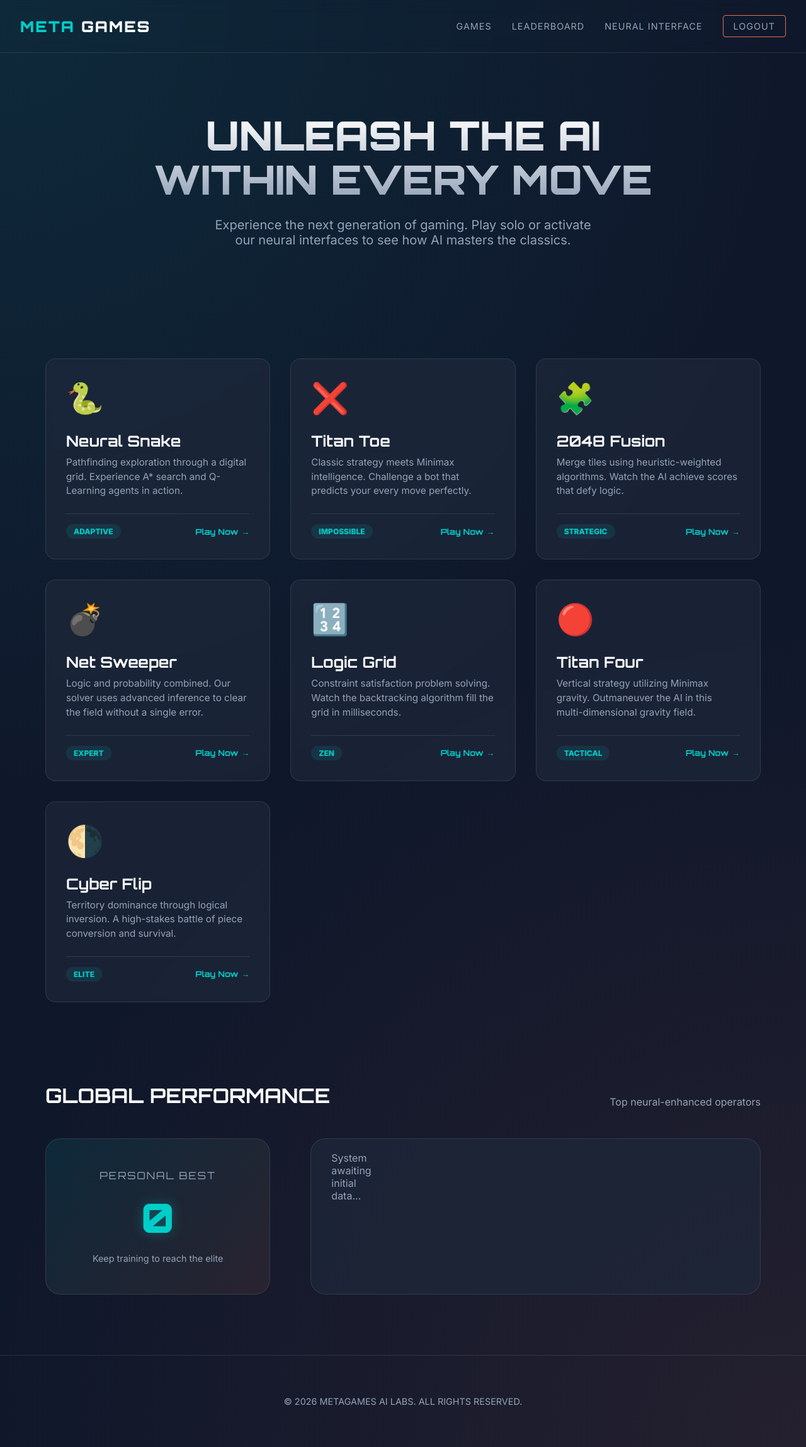
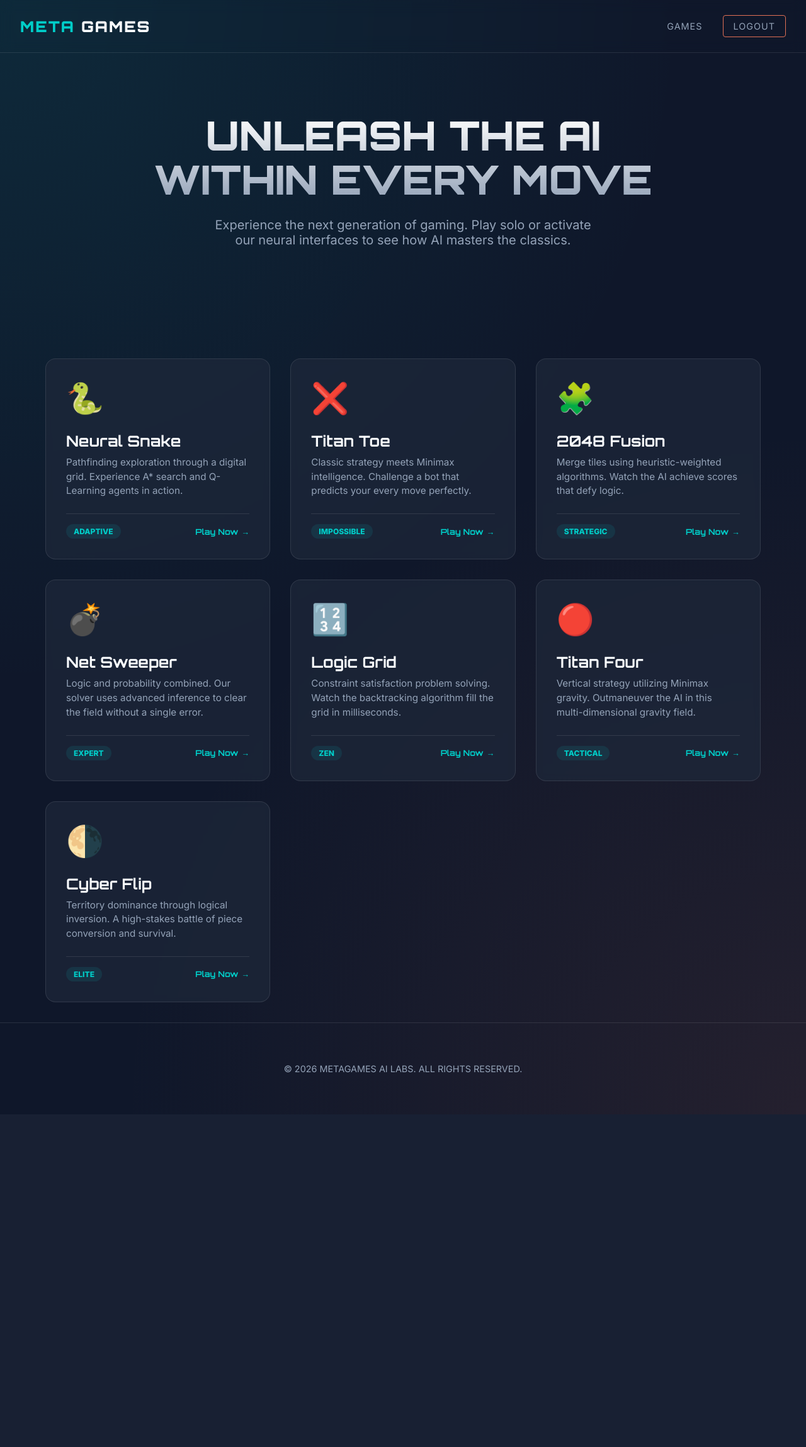
Before and after one commit to syampencfraft/ai-game-bot, a Django app: page / in a window 1280 px wide. Shown: the whole page at 63% size. After the commit the page ends 1769 px from the top, so only its background shows below. Run offline with Django 5.2, Linux system fonts and the light colour scheme; the visitor is signed in with stand-in values (Sample User, id 1); data that the repository does not hold is empty.

Commit message:
Fix navbar links, remove leaderboard section, fix 2048 log2 crash and CSS classes

```diff
--- a/ai_game_bot_project/game_engine/game2048_logic.py
+++ b/ai_game_bot_project/game_engine/game2048_logic.py
@@ -114,7 +114,7 @@ class Game2048:
                 if board[i][j] != 0:
                     k = j + 1
                     while k < 4 and board[i][k] == 0: k += 1
-                    if k < 4:
+                    if k < 4 and board[i][k] != 0:
                         smooth_score -= abs(np.log2(board[i][j]) - np.log2(board[i][k]))
 
         return empty_cells * 100 + max_tile * 10 + mono_score * 50 + smooth_score * 5
--- a/ai_game_bot_project/game_engine/templates/games/snake.html
+++ b/ai_game_bot_project/game_engine/templates/games/snake.html
@@ -306,8 +306,8 @@
             <div style="text-align: right; margin-bottom: 25px;">
                 {% if user.is_authenticated %}
                 <div style="margin-bottom: 5px; font-size: 0.9rem; color: #b2bec3;">OPERATOR</div>
-                <div style="font-family: 'Orbitron'; color: var(--primary); font-size: 1.2rem; margin-bottom: 10px;">{{
-                    user.username }}</div>
+                <div style="font-family: 'Orbitron'; color: var(--primary); font-size: 1.2rem; margin-bottom: 10px;">
+                    {{ user.username }}</div>
                 <a href="{% url 'logout' %}"
                     style="color: var(--accent); text-decoration: none; font-size: 0.8rem; border: 1px solid var(--accent); padding: 4px 10px; border-radius: 4px; transition: all 0.2s;">TERMINATE
                     SESSION</a>
--- a/ai_game_bot_project/game_engine/templates/index.html
+++ b/ai_game_bot_project/game_engine/templates/index.html
@@ -232,100 +232,6 @@
             transform: translateX(5px);
         }
 
-        .leaderboard-section {
-            padding: 6rem 2rem;
-            max-width: 1200px;
-            margin: 0 auto;
-        }
-
-        .section-header {
-            margin-bottom: 3rem;
-            display: flex;
-            justify-content: space-between;
-            align-items: flex-end;
-        }
-
-        .section-header h2 {
-            font-family: 'Orbitron', sans-serif;
-            font-size: 2rem;
-            color: var(--text);
-        }
-
-        .leaderboard-container {
-            display: grid;
-            grid-template-columns: 1fr 2fr;
-            gap: 4rem;
-        }
-
-        .personal-best {
-            background: linear-gradient(135deg, rgba(var(--primary-rgb), 0.1), rgba(225, 112, 85, 0.1));
-            padding: 3rem;
-            border-radius: 1.5rem;
-            border: 1px solid var(--border);
-            text-align: center;
-            display: flex;
-            flex-direction: column;
-            justify-content: center;
-        }
-
-        .pb-label {
-            font-family: 'Orbitron', sans-serif;
-            font-size: 1rem;
-            color: var(--text-dim);
-            letter-spacing: 2px;
-            margin-bottom: 1rem;
-        }
-
-        .pb-value {
-            font-family: 'Orbitron', sans-serif;
-            font-size: 4rem;
-            font-weight: 900;
-            color: var(--primary);
-            text-shadow: var(--glow);
-        }
-
-        .global-ranking {
-            background: var(--surface);
-            border: 1px solid var(--border);
-            border-radius: 1.5rem;
-            overflow: hidden;
-        }
-
-        .ranking-item {
-            display: grid;
-            grid-template-columns: 50px 1fr 100px;
-            padding: 1.25rem 2rem;
-            border-bottom: 1px solid var(--border);
-            align-items: center;
-            transition: background 0.3s;
-        }
-
-        .ranking-item:last-child {
-            border-bottom: none;
-        }
-
-        .ranking-item:hover {
-            background: rgba(255, 255, 255, 0.05);
-        }
-
-        .rank {
-            font-family: 'Orbitron', sans-serif;
-            color: var(--text-dim);
-            font-weight: 700;
-        }
-
-        .rank-name {
-            font-weight: 600;
-            color: var(--text);
-        }
-
-        .rank-score {
-            font-family: 'Orbitron', sans-serif;
-            color: var(--accent);
-            text-align: right;
-            font-weight: 700;
-        }
-
         .footer {
             padding: 4rem 2rem;
             border-top: 1px solid var(--border);
@@ -337,10 +243,6 @@
         @media (max-width: 768px) {
             .hero h1 {
                 font-size: 2.5rem;
-            }
-
-            .leaderboard-container {
-                grid-template-columns: 1fr;
             }
 
             .nav-links {
@@ -355,9 +257,7 @@
         <a href="/" class="logo">META<span>GAMES</span></a>
         <div class="nav-links">
             {% if user.is_authenticated %}
-            <a href="#">Games</a>
-            <a href="#">Leaderboard</a>
-            <a href="#">Neural Interface</a>
+            <a href="#games">Games</a>
             <a href="{% url 'logout' %}" class="btn-logout">Logout</a>
             {% else %}
             <a href="{% url 'login' %}">Sign In</a>
@@ -372,7 +272,7 @@
             the classics.</p>
     </header>
 
-    <main class="games-grid">
+    <main class="games-grid" id="games">
         <!-- Snake Game -->
         <a href="{% url 'snake' %}" class="game-card">
             <div class="game-icon">🐍</div>
@@ -471,35 +371,6 @@
         </a>
     </main>
 
-    <section class="leaderboard-section">
-        <div class="section-header">
-            <h2>GLOBAL PERFORMANCE</h2>
-            <p style="color: var(--text-dim)">Top neural-enhanced operators</p>
-        </div>
-
-        <div class="leaderboard-container">
-            <div class="personal-best">
-                <div class="pb-label">PERSONAL BEST</div>
-                <div class="pb-value">{{ user_high_score }}</div>
-                <p style="margin-top: 1rem; font-size: 0.9rem; color: var(--text-dim)">Keep training to reach the elite
-                </p>
-            </div>
-
-            <div class="global-ranking">
-                {% for s in top_scores %}
-                <div class="ranking-item">
-                    <span class="rank">#{{ forloop.counter }}</span>
-                    <span class="rank-name">{{ s.user.username }}</span>
-                    <span class="rank-score">{{ s.score }}</span>
-                </div>
-                {% empty %}
-                <div class="ranking-item" style="justify-content: center; color: var(--text-dim)">
-                    System awaiting initial data...
-                </div>
-                {% endfor %}
-            </div>
-        </div>
-    </section>
 
     <footer class="footer">
         <p>&copy; 2026 METAGAMES AI LABS. ALL RIGHTS RESERVED.</p>
```
Also changed, not shown: ai_game_bot_project/game_engine/templates/games/2048.html (+4 -4 lines).
